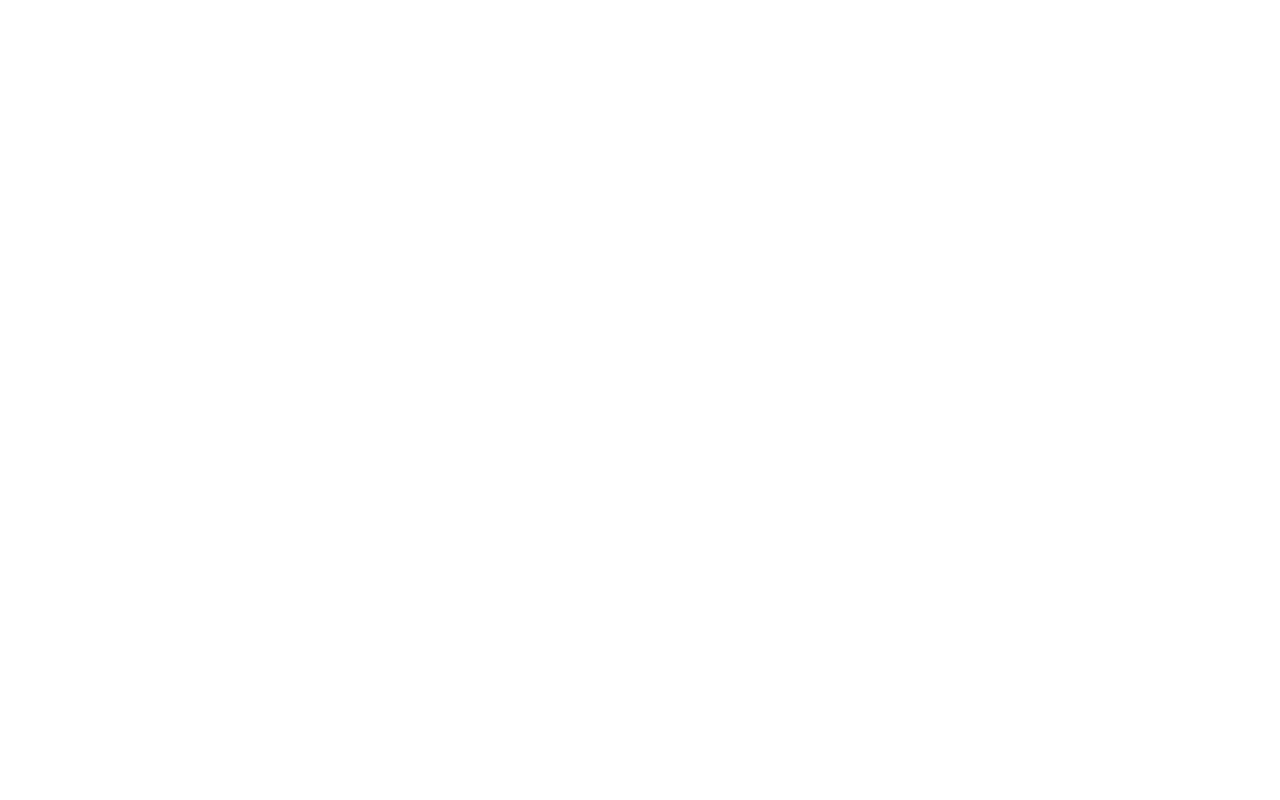
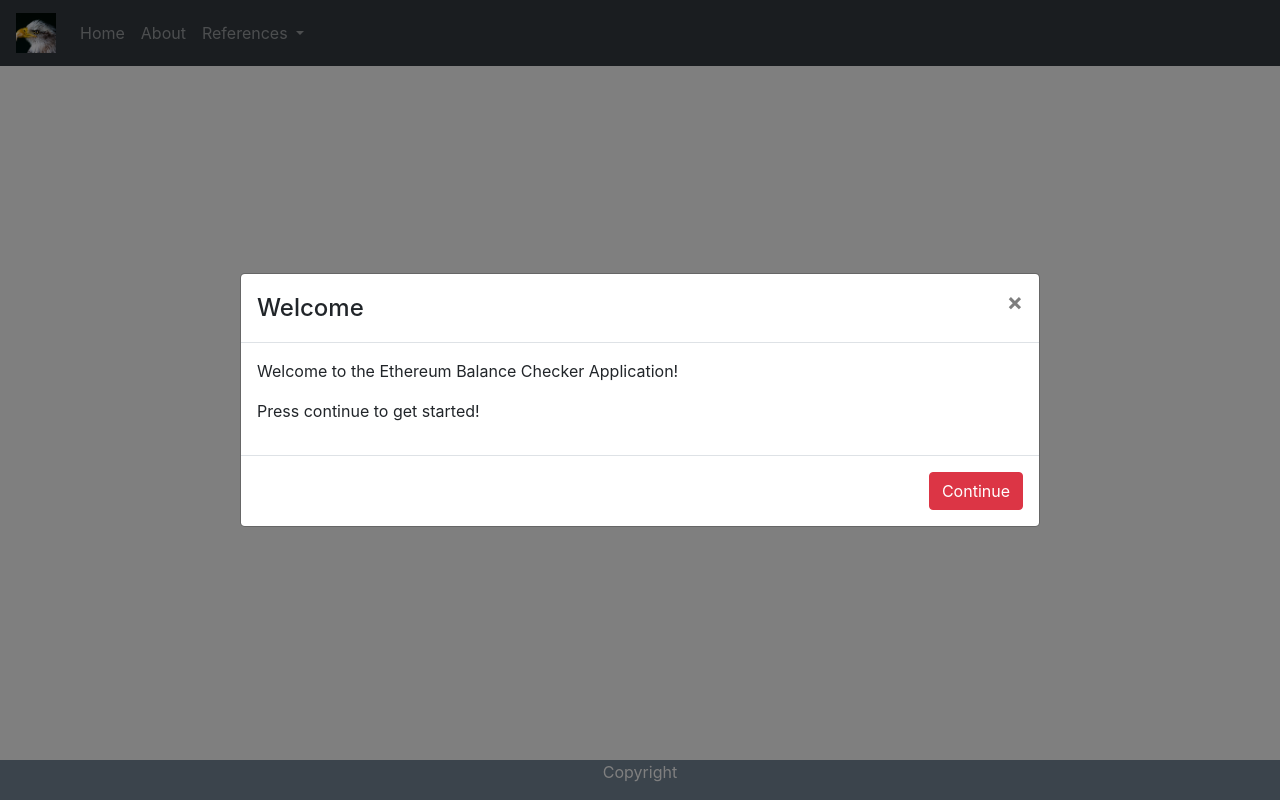
Before and after one commit to quizoxis/gbc_bcdv1006_fsd1_finalproject01, a plain HTML site: page index.html in a window 1280 px wide. Drawn offline with nearby package versions, Linux system fonts and the light colour scheme.

Commit message:
Basic page structure with Navbar and Nav items ready. BS 4 Modal is added upon page entry.

```diff
--- a/css/style.css
+++ b/css/style.css
@@ -1 +1,11 @@
-/* style.csse */
+/* style.css */
+
+.pgfooter {
+    position: fixed;
+    left: 0;
+    bottom: 0;
+    width: 100%;
+    background-color: lightslategray;
+    color: white;
+    text-align: center;
+}
--- a/index.html
+++ b/index.html
@@ -1,10 +1,89 @@
 <!DOCTYPE html>
 <html lang="en">
 <head>
+    <title>Home</title>
     <meta charset="UTF-8">
-    <title>Title</title>
+    <meta name="viewport" content="width=device-width, initial-scale=1, shrink-to-fit=no">
+
+    <script src="https://ajax.googleapis.com/ajax/libs/jquery/3.4.1/jquery.min.js"></script>
+    <script src="https://cdnjs.cloudflare.com/ajax/libs/popper.js/1.14.7/umd/popper.min.js" integrity="sha384-UO2eT0CpHqdSJQ6hJty5KVphtPhzWj9WO1clHTMGa3JDZwrnQq4sF86dIHNDz0W1" crossorigin="anonymous"></script>
+    <script src="https://stackpath.bootstrapcdn.com/bootstrap/4.3.1/js/bootstrap.min.js" integrity="sha384-JjSmVgyd0p3pXB1rRibZUAYoIIy6OrQ6VrjIEaFf/nJGzIxFDsf4x0xIM+B07jRM" crossorigin="anonymous"></script>
+    <script type='text/javascript' src='lib/web3.min.js'></script>
+
+    <link rel="stylesheet" href="https://stackpath.bootstrapcdn.com/bootstrap/4.3.1/css/bootstrap.min.css" integrity="sha384-ggOyR0iXCbMQv3Xipma34MD+dH/1fQ784/j6cY/iJTQUOhcWr7x9JvoRxT2MZw1T" crossorigin="anonymous">
+    <link rel="stylesheet" href="css/style.css">
+
 </head>
 <body>
+<div class="container">
 
+    <nav class="navbar navbar-expand-sm bg-dark navbar-dark fixed-top">
+        <!-- Brand -->
+        <a class="navbar-brand" href="#">
+            <img src="image/logo.jpg" alt="Logo" style="width:40px;">
+        </a>
+
+        <!-- Links -->
+        <ul class="navbar-nav">
+            <li class="nav-item">
+                <a class="nav-link" href="#">Home</a>
+            </li>
+            <li class="nav-item">
+                <a class="nav-link" href="#" data-toggle="modal" data-target="#modal-about">About</a>
+            </li>
+
+            <!-- Dropdown -->
+            <li class="nav-item dropdown">
+                <a class="nav-link dropdown-toggle" href="#" id="navbardrop" data-toggle="dropdown">
+                    References
+                </a>
+                <div class="dropdown-menu">
+                    <a class="dropdown-item" href="https://www.w3schools.com/bootstrap4/bootstrap_navbar.asp">Bootstrap 4 Navigation Bar</a>
+                    <a class="dropdown-item" href="https://www.w3schools.com/bootstrap4/bootstrap_modal.asp">Bootstrap 4 Modal</a>
+                </div>
+            </li>
+        </ul>
+
+    </nav>
+
+
+    <!-- Modals -->
+
+    <!-- Welcome Modal -->
+    <div class="modal fade" id="modal-welcome">
+        <div class="modal-dialog modal-lg modal-dialog-centered">
+            <div class="modal-content">
+
+                <!-- Modal Header -->
+                <div class="modal-header">
+                    <h4 class="modal-title">Welcome</h4>
+                    <button type="button" class="close" data-dismiss="modal">&times;</button>
+                </div>
+
+                <!-- Modal body -->
+                <div class="modal-body" id="modal-body-text">
+                    <p>Welcome to the Ethereum Balance Checker Application!</p>
+                    <p>Press continue to get started!</p>
+                </div>
+
+                <!-- Modal footer -->
+                <div class="modal-footer">
+                    <button type="button" class="btn btn-danger" data-dismiss="modal">Continue</button>
+                </div>
+
+            </div>
+        </div>
+    </div>
+
+
+
+
+    <!-- Footer -->
+    <div class="pgfooter">
+        <p>Copyright </p>
+    </div>
+
+</div>
 </body>
+    <script src="lib/app.js"></script>
 </html>
--- a/lib/app.js
+++ b/lib/app.js
@@ -1 +1,10 @@
 // app.js - Main application
+
+
+// Main App
+$(document).ready(function () {
+
+    $("#modal-welcome").modal("show");
+
+
+});
```
